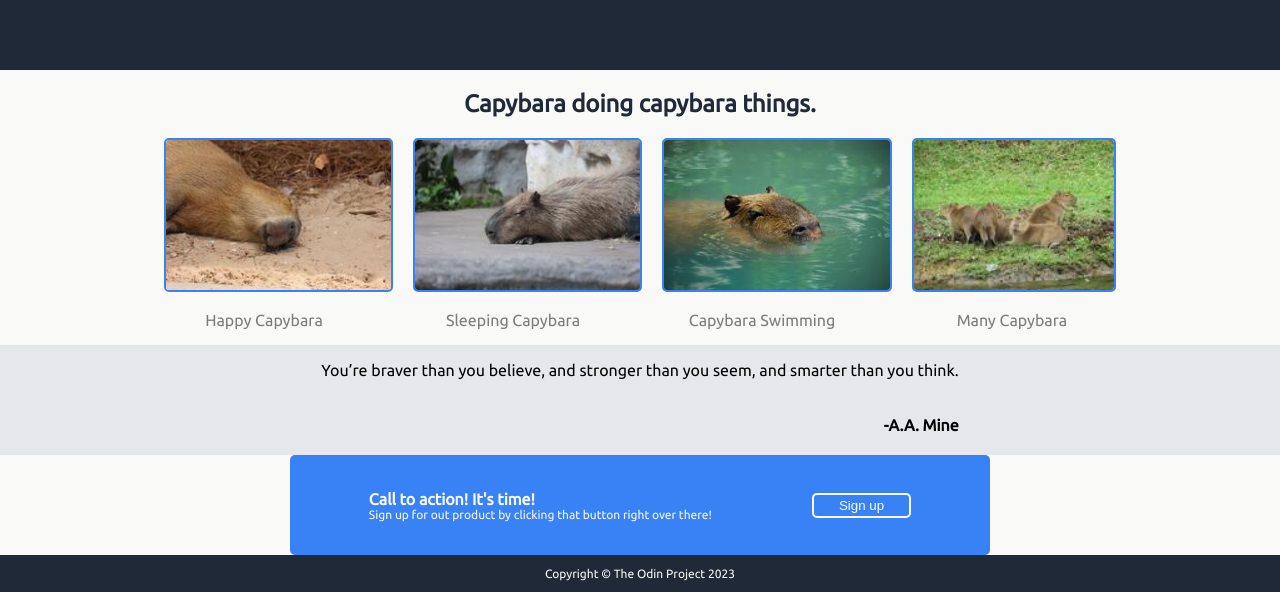
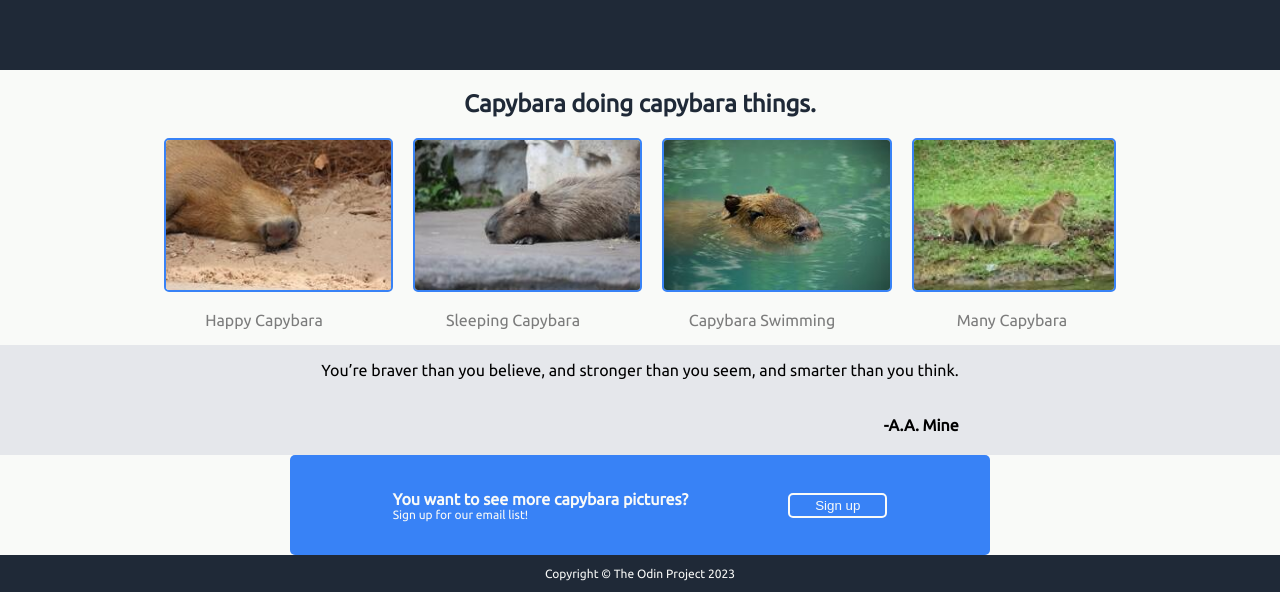
Before and after one commit to FloppyCacti/TOP-Landing-Page, a plain HTML site: page index.html in a window 1280 px wide. Shown: the part 280-872 px from the top of the page. Drawn offline with Linux system fonts and the light colour scheme.

Commit message:
change banner

```diff
--- a/index.html
+++ b/index.html
@@ -65,8 +65,8 @@
         <div class="banner">
             <div class="container">
                 <div class="text">
-                    <h4>Call to action! It's time!</h4>
-                    <p>Sign up for out product by clicking that button right over there!</p>
+                    <h4>You want to see more capybara pictures?</h4>
+                    <p>Sign up for our email list!</p>
                 </div>
                 <button>Sign up</button>
             </div>
```
